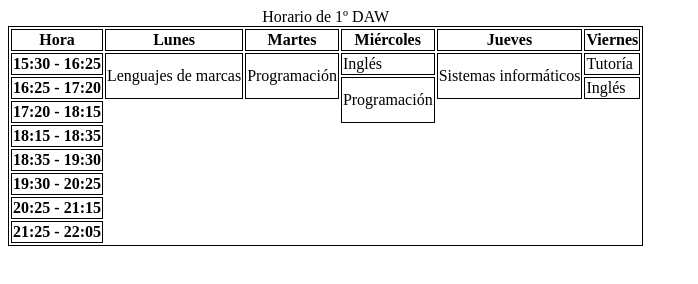
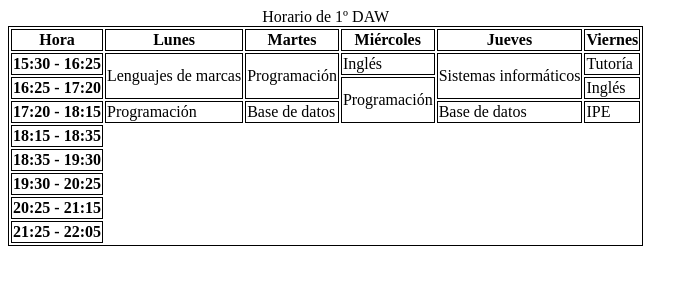
Before and after one commit to xanmyx/TAREA-1.11, a plain HTML site: page index.html in a window 1280 px wide. Shown: the whole page, without its empty margins (0-698 px from the left). Drawn offline with Linux system fonts and the light colour scheme.

Commit message:
3ª hora

```diff
--- a/index.html
+++ b/index.html
@@ -38,6 +38,10 @@
         </tr>
         <tr>
             <th>17:20 - 18:15</th>
+            <td>Programación</td>
+            <td>Base de datos</td>
+            <td>Base de datos</td>
+            <td>IPE</td>
         </tr>
         <tr>
             <th>18:15 - 18:35</th>
```
